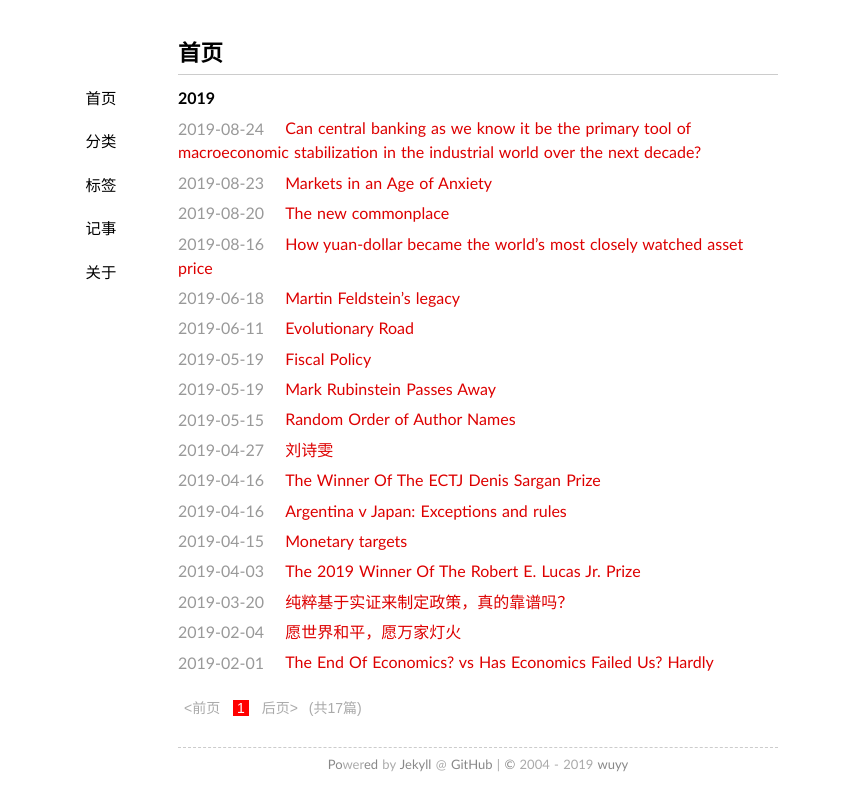
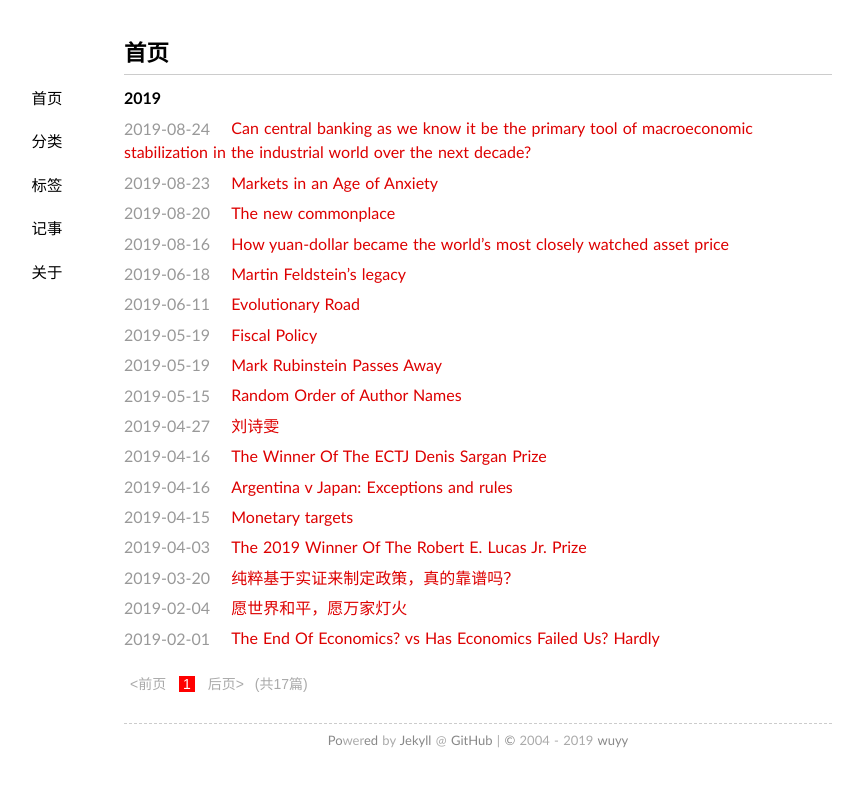
Before and after one commit to wuyy2007/wanguolin.github.io, a Jekyll site: the page built from index.html, in a window 1280 px wide. Shown: the top 811 px of the page, without its empty margins (162-1025 px from the left). Built offline with Jekyll 4.4.1, drawn with Linux system fonts in a browser that asks for light colours; some web fonts are replaced; the list of posts is cut into pages by our own code.

Commit message:
Update default.html

```diff
--- a/_layouts/default.html
+++ b/_layouts/default.html
@@ -12,7 +12,7 @@
     <script type="text/javascript" src="http://cdn.mathjax.org/mathjax/latest/MathJax.js?config=TeX-AMS-MML_HTMLorMML"></script>
   </head>
   <body>
-    <div id="container">
+    <div id="container" style="height: 800px; width: 708px; ">
       <div id="main" role="main">
         <header>
         <h1>{{ page.title }}</h1>
```
